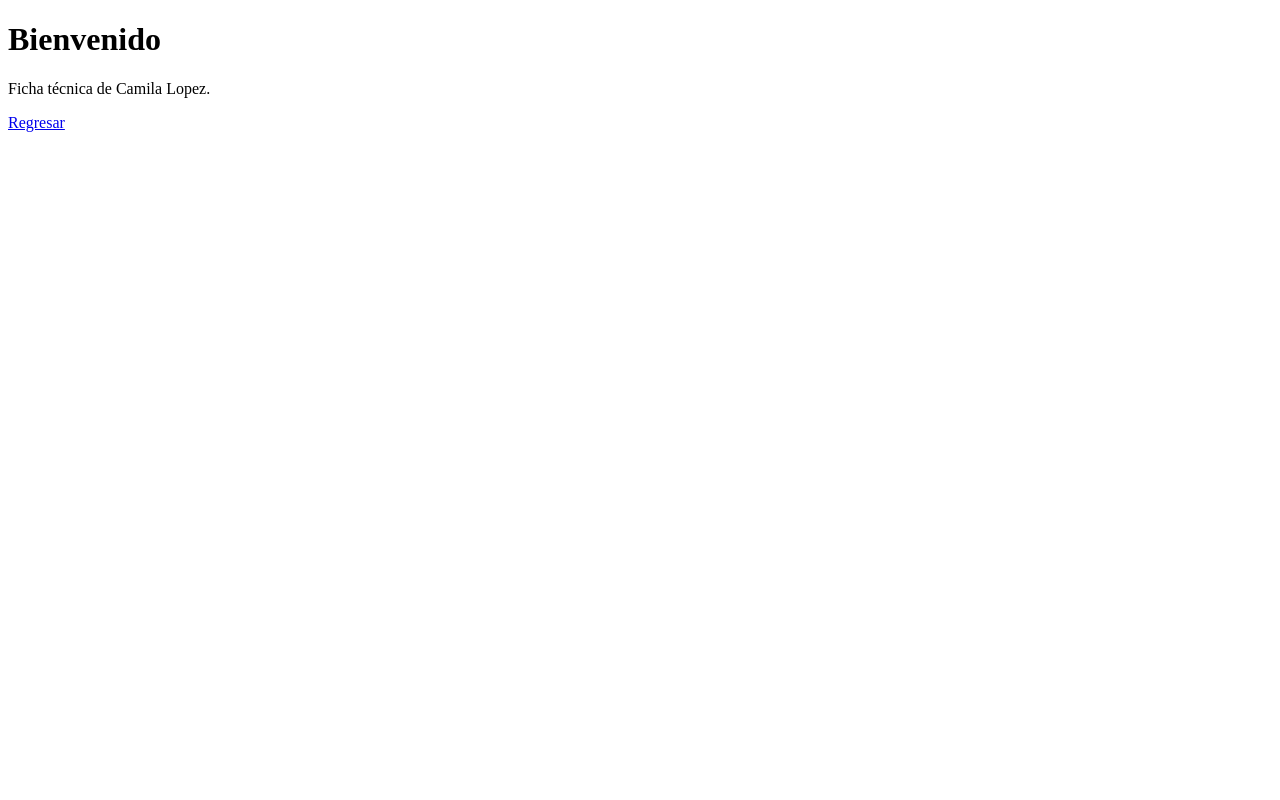
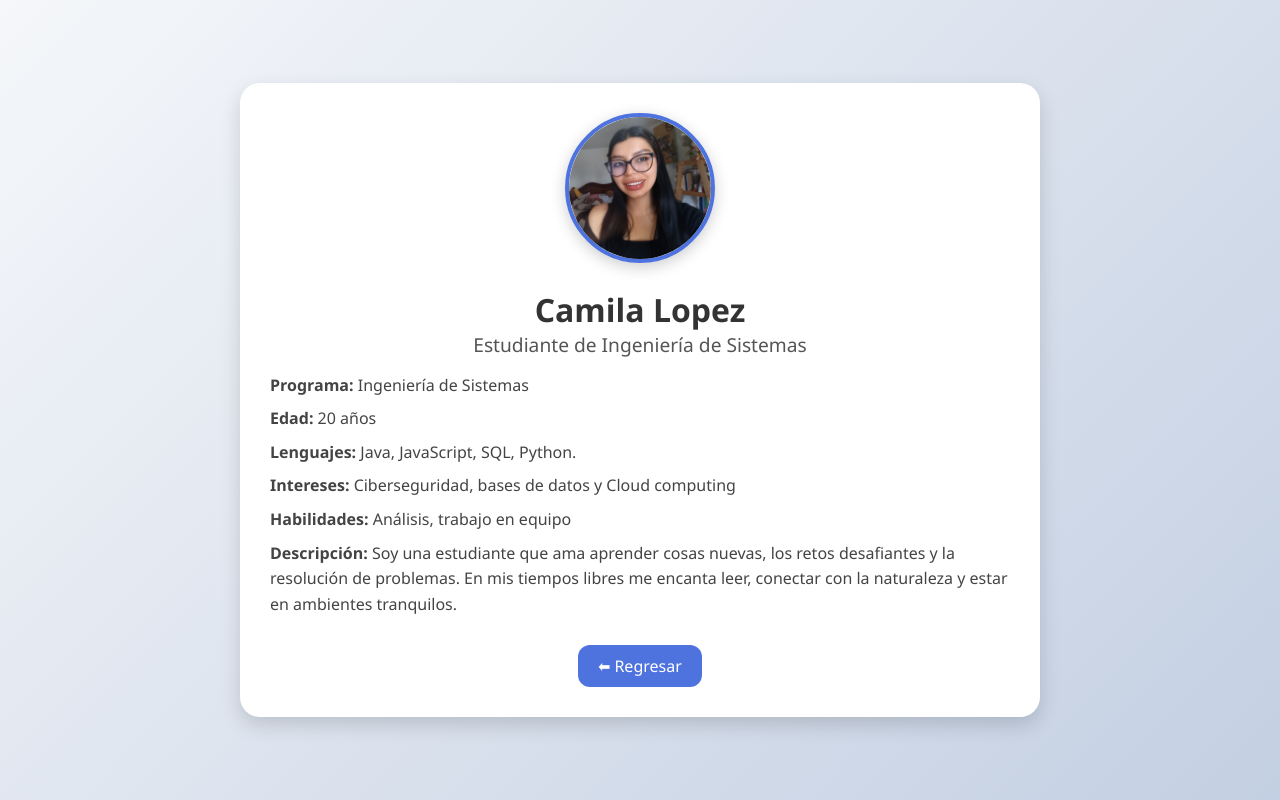
Before and after one commit to N3XDROP/Portafolios, a plain HTML site: page pages/Camila.html in a window 1280 px wide. Drawn offline with Linux system fonts and the light colour scheme.

Commit message:
new file:   assets/img/Camila2.jpg 	new file:   assets/img/Jose.jpeg 	modified:   index.html     modified:   pages/Camila.html

```diff
--- a/pages/Camila.html
+++ b/pages/Camila.html
@@ -1,17 +1,37 @@
 <!DOCTYPE html>
 <html lang="es">
+
 <head>
     <meta charset="UTF-8">
     <meta name="viewport" content="width=device-width, initial-scale=1.0">
-    <title>FT-camila</title>
+    <title>FT - Camila Lopez</title>
+    <link rel="stylesheet" href="/css/fichas.css">
 </head>
+
 <body>
+    <div class="card">
+        <div class="profile-img">
+            <img src="/assets/img/Camila2.jpg" alt="Foto de Camila Lopez">
+        </div>
 
-    <div id="Welcome-Description">
-        <h1>Bienvenido</h1>
-        <p>Ficha técnica de Camila Lopez.</p>
-        <a href="/index.html">Regresar</a>
+        <div class="info">
+            <h1>Camila Lopez</h1>
+            <h2>Estudiante de Ingeniería de Sistemas</h2>
+
+            <p><strong>Programa:</strong> Ingeniería de Sistemas</p>
+            <p><strong>Edad:</strong> 20 años</p>
+            <p><strong>Lenguajes:</strong> Java, JavaScript, SQL, Python.</p>
+            <p><strong>Intereses:</strong> Ciberseguridad, bases de datos y Cloud computing</p>
+            <p><strong>Habilidades:</strong> Análisis, trabajo en equipo</p>
+            <p><strong>Descripción:</strong> Soy una estudiante que ama aprender cosas nuevas,
+            los retos desafiantes y la resolución de problemas. En mis tiempos libres me encanta
+        leer, conectar con la naturaleza y estar en ambientes tranquilos. </p>
+        </div>
+
+        <div class="back-btn">
+            <a href="/index.html">⬅ Regresar</a>
+        </div>
     </div>
+</body>
 
-</body>
 </html>
```
Also changed, not shown: index.html (+3 -3 lines), assets/img/Camila2.jpg (added), assets/img/Jose.jpeg (added).
